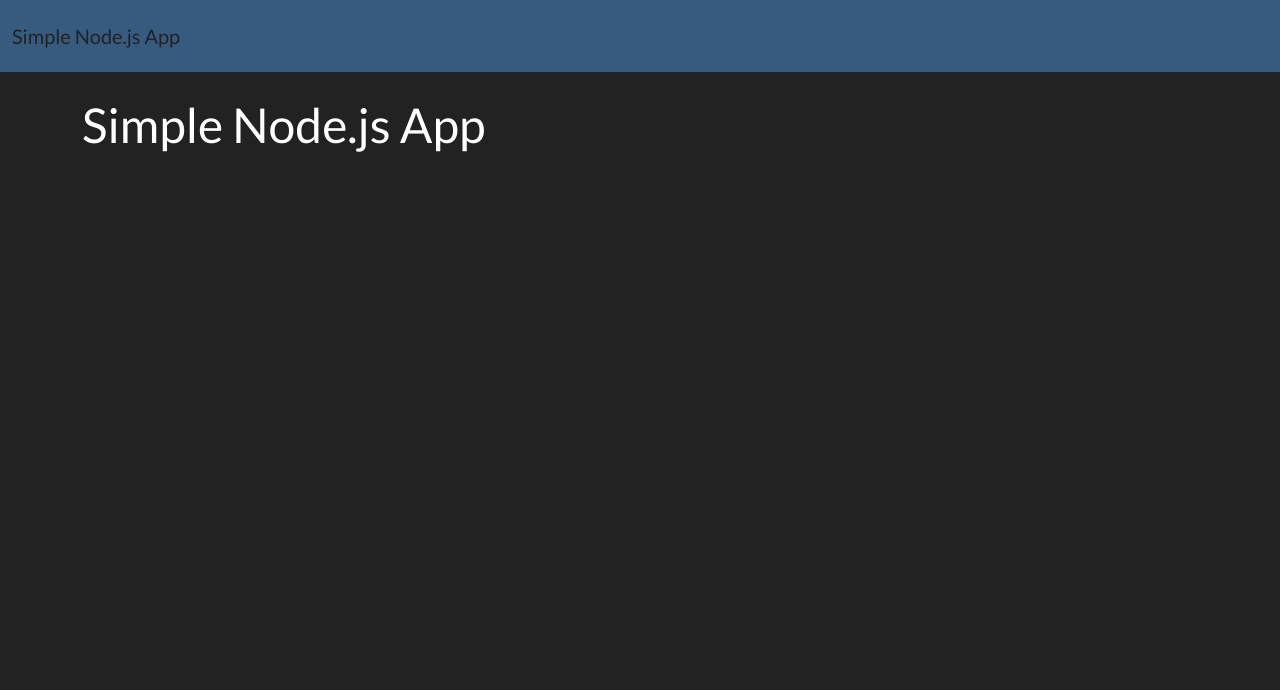
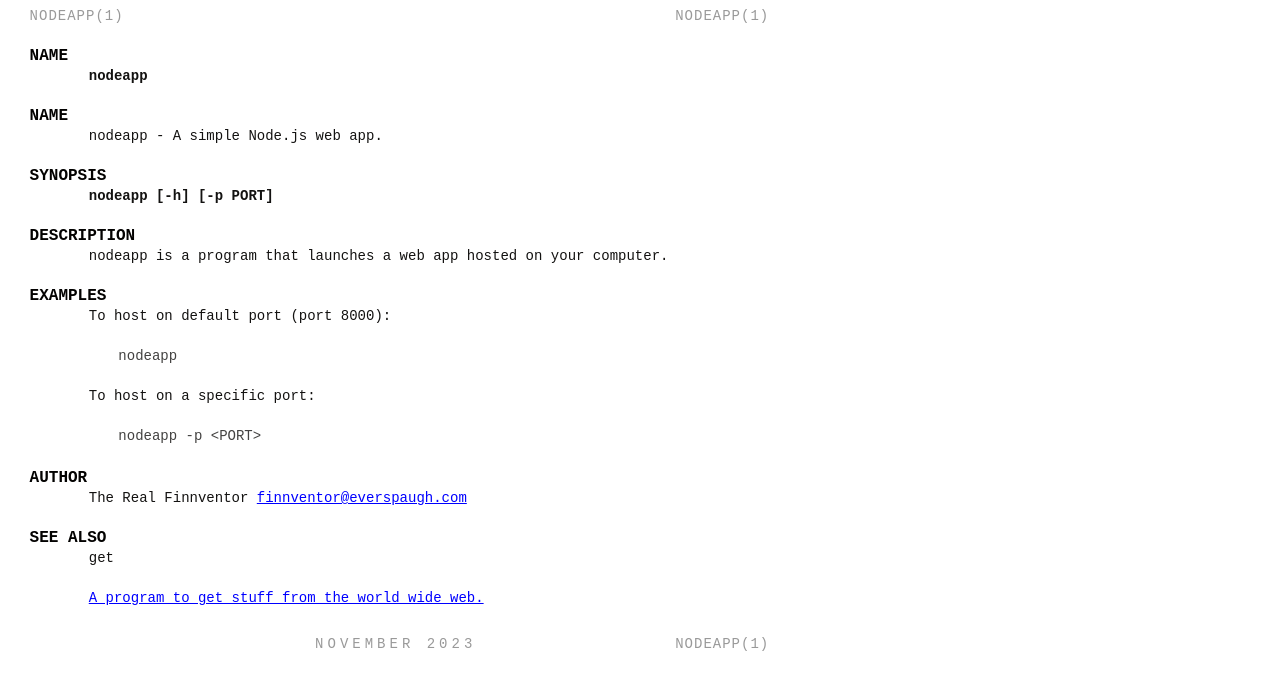
Before and after one commit to the-real-finnventor/simple_node_app, a website: page html_pages/index.html in a window 1280 px wide. Drawn offline with nearby package versions, Linux system fonts and the light colour scheme.

Commit message:
Add manpage and finish documentation

```diff
--- a/html_pages/index.html
+++ b/html_pages/index.html
@@ -1,26 +1,118 @@
 <!DOCTYPE html>
+<html>
+<head>
+  <meta http-equiv='content-type' value='text/html;charset=utf8'>
+  <meta name='generator' value='Ronn/v0.7.3 (http://github.com/rtomayko/ronn/tree/0.7.3)'>
+  <title>nodeapp(1)</title>
+  <style type='text/css' media='all'>
+  /* style: man */
+  body#manpage {margin:0}
+  .mp {max-width:100ex;padding:0 9ex 1ex 4ex}
+  .mp p,.mp pre,.mp ul,.mp ol,.mp dl {margin:0 0 20px 0}
+  .mp h2 {margin:10px 0 0 0}
+  .mp > p,.mp > pre,.mp > ul,.mp > ol,.mp > dl {margin-left:8ex}
+  .mp h3 {margin:0 0 0 4ex}
+  .mp dt {margin:0;clear:left}
+  .mp dt.flush {float:left;width:8ex}
+  .mp dd {margin:0 0 0 9ex}
+  .mp h1,.mp h2,.mp h3,.mp h4 {clear:left}
+  .mp pre {margin-bottom:20px}
+  .mp pre+h2,.mp pre+h3 {margin-top:22px}
+  .mp h2+pre,.mp h3+pre {margin-top:5px}
+  .mp img {display:block;margin:auto}
+  .mp h1.man-title {display:none}
+  .mp,.mp code,.mp pre,.mp tt,.mp kbd,.mp samp,.mp h3,.mp h4 {font-family:monospace;font-size:14px;line-height:1.42857142857143}
+  .mp h2 {font-size:16px;line-height:1.25}
+  .mp h1 {font-size:20px;line-height:2}
+  .mp {text-align:justify;background:#fff}
+  .mp,.mp code,.mp pre,.mp pre code,.mp tt,.mp kbd,.mp samp {color:#131211}
+  .mp h1,.mp h2,.mp h3,.mp h4 {color:#030201}
+  .mp u {text-decoration:underline}
+  .mp code,.mp strong,.mp b {font-weight:bold;color:#131211}
+  .mp em,.mp var {font-style:italic;color:#232221;text-decoration:none}
+  .mp a,.mp a:link,.mp a:hover,.mp a code,.mp a pre,.mp a tt,.mp a kbd,.mp a samp {color:#0000ff}
+  .mp b.man-ref {font-weight:normal;color:#434241}
+  .mp pre {padding:0 4ex}
+  .mp pre code {font-weight:normal;color:#434241}
+  .mp h2+pre,h3+pre {padding-left:0}
+  ol.man-decor,ol.man-decor li {margin:3px 0 10px 0;padding:0;float:left;width:33%;list-style-type:none;text-transform:uppercase;color:#999;letter-spacing:1px}
+  ol.man-decor {width:100%}
+  ol.man-decor li.tl {text-align:left}
+  ol.man-decor li.tc {text-align:center;letter-spacing:4px}
+  ol.man-decor li.tr {text-align:right;float:right}
+  </style>
+</head>
+<!--
+  The following styles are deprecated and will be removed at some point:
+  div#man, div#man ol.man, div#man ol.head, div#man ol.man.
 
-<html>
+  The .man-page, .man-decor, .man-head, .man-foot, .man-title, and
+  .man-navigation should be used instead.
+-->
+<body id='manpage'>
+  <div class='mp' id='man'>
 
-<head>
-    <title></title>
-    <link rel="stylesheet" href="https://bootswatch.com/5/darkly/bootstrap.css">
-    <meta name="msapplication-TileColor" content="#da532c">
-    <meta name="theme-color" content="#ffffff">
-</head>
+  <div class='man-navigation' style='display:none'>
+    <a href="#NAME">NAME</a>
+    <a href="#NAME">NAME</a>
+    <a href="#SYNOPSIS">SYNOPSIS</a>
+    <a href="#DESCRIPTION">DESCRIPTION</a>
+    <a href="#EXAMPLES">EXAMPLES</a>
+    <a href="#AUTHOR">AUTHOR</a>
+    <a href="#SEE-ALSO">SEE ALSO</a>
+  </div>
 
-<body>
-    <nav class="navbar navbar-expand-lg bg-primary" data-bs-theme="dark">
-        <div class="container-fluid">
-            <a class="navbar-brand" href="/">Simple Node.js App</a>
-        </div>
-    </nav>
-    <br>
-    <div class="container">
-        <h1>Simple Node.js App</h1>
-    </div>
-    <script src="https://bootswatch.com/_vendor/bootstrap/dist/js/bootstrap.bundle.js"></script>
+  <ol class='man-decor man-head man head'>
+    <li class='tl'>nodeapp(1)</li>
+    <li class='tc'></li>
+    <li class='tr'>nodeapp(1)</li>
+  </ol>
 
+  <h2 id="NAME">NAME</h2>
+<p class="man-name">
+  <code>nodeapp</code>
+</p>
+<h2 id="NAME">NAME</h2>
+
+<p>nodeapp - A simple Node.js web app.</p>
+
+<h2 id="SYNOPSIS">SYNOPSIS</h2>
+
+<p><code>nodeapp [-h] [-p PORT]</code></p>
+
+<h2 id="DESCRIPTION">DESCRIPTION</h2>
+
+<p>nodeapp is a program that launches a web app hosted on your computer.</p>
+
+<h2 id="EXAMPLES">EXAMPLES</h2>
+
+<p>To host on default port (port 8000):</p>
+
+<pre><code>nodeapp
+</code></pre>
+
+<p>To host on a specific port:</p>
+
+<pre><code>nodeapp -p &lt;PORT>
+</code></pre>
+
+<h2 id="AUTHOR">AUTHOR</h2>
+
+<p>The Real Finnventor <a href="&#x6d;&#97;&#x69;&#108;&#116;&#x6f;&#x3a;&#x66;&#x69;&#x6e;&#110;&#x76;&#x65;&#110;&#116;&#111;&#114;&#x40;&#101;&#x76;&#101;&#114;&#x73;&#112;&#97;&#117;&#103;&#x68;&#x2e;&#99;&#111;&#109;" data-bare-link="true">&#102;&#x69;&#110;&#110;&#118;&#101;&#x6e;&#x74;&#x6f;&#x72;&#x40;&#x65;&#118;&#x65;&#x72;&#115;&#112;&#97;&#117;&#103;&#104;&#x2e;&#99;&#111;&#x6d;</a></p>
+
+<h2 id="SEE-ALSO">SEE ALSO</h2>
+
+<p>get</p>
+
+<p><a href="https://github.com/the-real-finnventor/get">A program to get stuff from the world wide web.</a></p>
+
+
+  <ol class='man-decor man-foot man foot'>
+    <li class='tl'></li>
+    <li class='tc'>November 2023</li>
+    <li class='tr'>nodeapp(1)</li>
+  </ol>
+
+  </div>
 </body>
-
 </html>
--- a/index.js
+++ b/index.js
@@ -1,3 +1,4 @@
+#!node
 import express from 'express';
 import open from 'open';
 import { fileURLToPath } from 'url';
```
Also changed, not shown: README.md, 4 other files.
